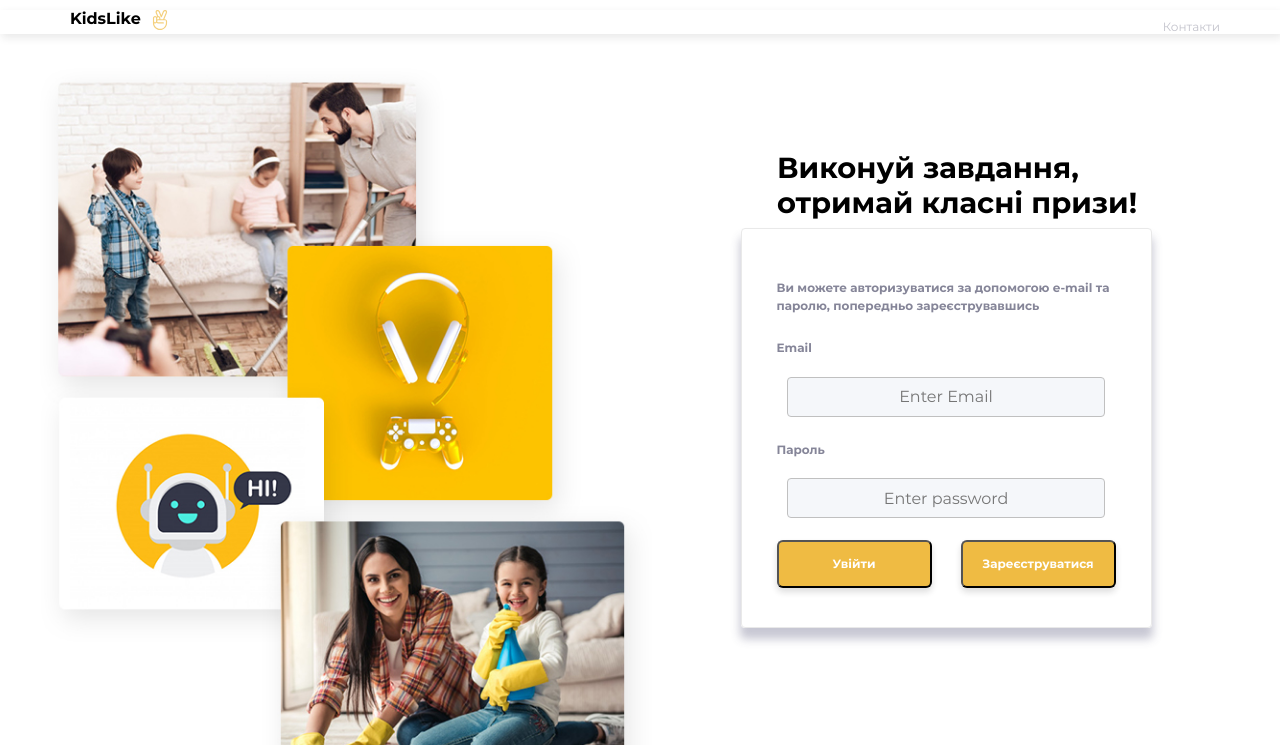
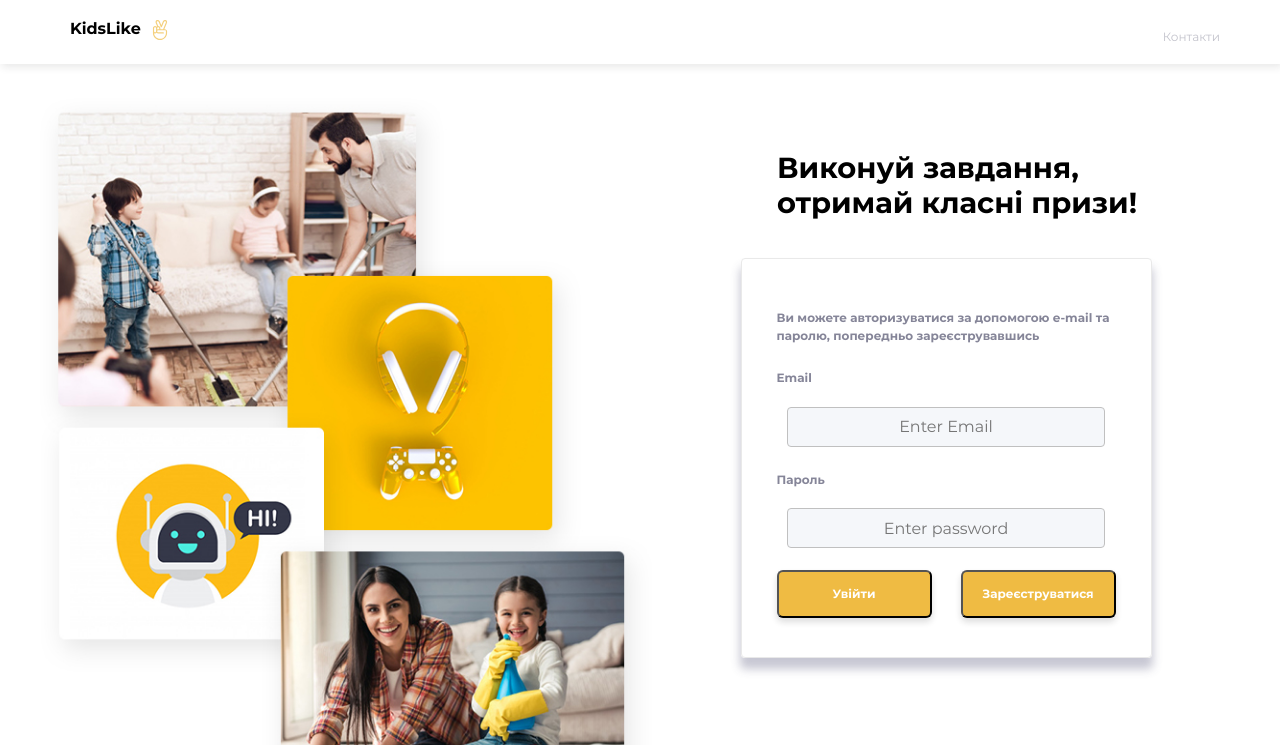
Before and after one commit to PabloOch/ad-people-animation, a React app: page / in a window 1280 px wide. Shown: the top 745 px of the page. Built offline with nearby package versions, Linux system fonts and the light colour scheme.

Commit message:
fix header height

```diff
--- a/src/components/header/header.module.css
+++ b/src/components/header/header.module.css
@@ -16,8 +16,7 @@
     width: 280px;
     display: flex;
     justify-content: space-between;
-    margin-top: 10px;
-
+    padding: 20px 0;
 }
 
 .navigUserInfoContainer {
```
